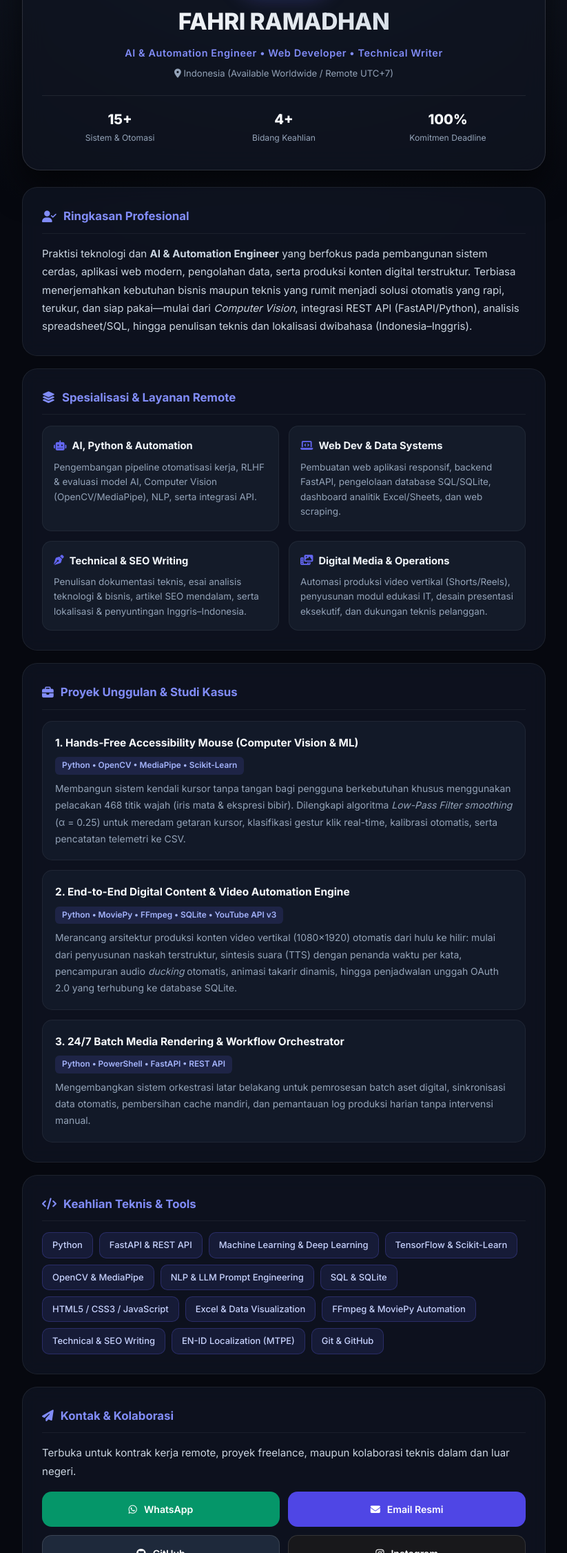
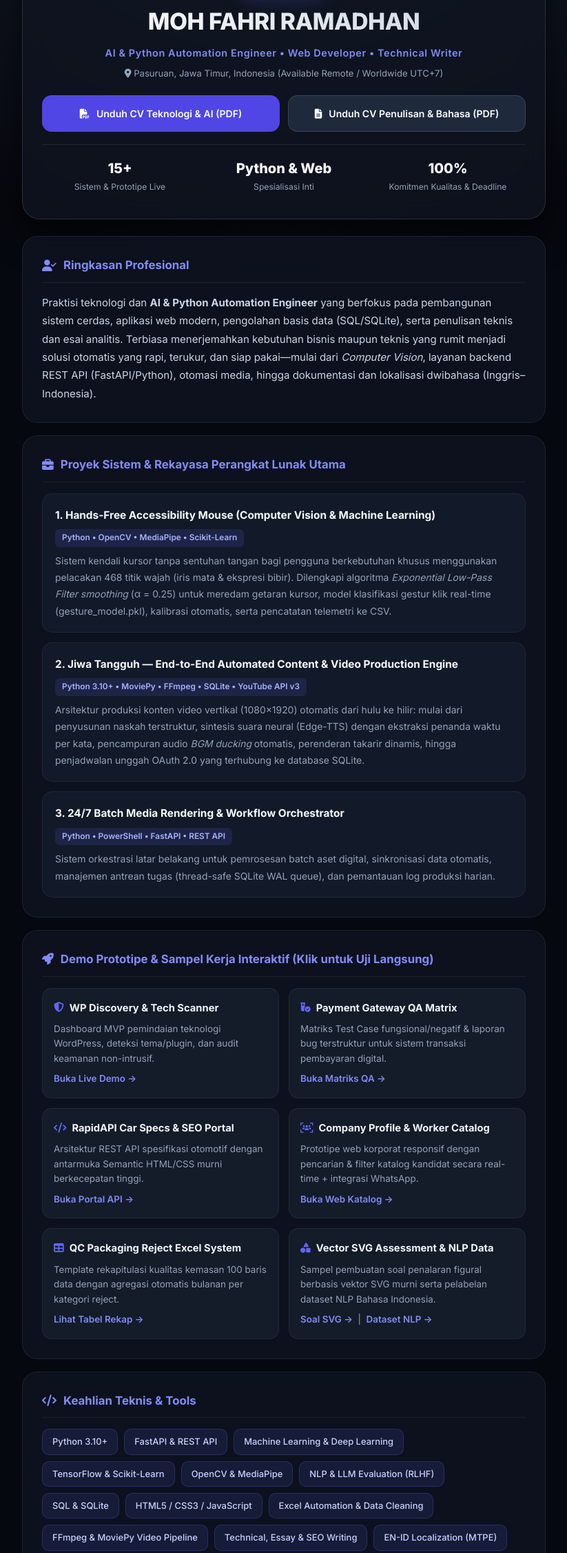
Before and after one commit to fahri-ramadhan23/porto-baru, a plain HTML site: page index.html in a window 1280 px wide. Shown: the part 374-2625 px from the top of the page at 69% size, without its empty margins (228-1051 px from the left). Drawn offline with Linux system fonts and the light colour scheme.

Commit message:
Show full legal name MOH FAHRI RAMADHAN, direct PDF CV download buttons, and live interactive demo showcase on homepage

```diff
--- a/index.html
+++ b/index.html
@@ -3,8 +3,8 @@
 <head>
     <meta charset="UTF-8">
     <meta name="viewport" content="width=device-width, initial-scale=1.0">
-    <title>Fahri Ramadhan | AI & Automation Engineer • Full-Stack & Digital Specialist</title>
-    <meta name="description" content="Portofolio Resmi Fahri Ramadhan — AI Engineer, Python Automation Specialist, Web Developer, dan Technical Content Creator.">
+    <title>Moh Fahri Ramadhan | AI & Python Automation Engineer • Web Developer • Technical Writer</title>
+    <meta name="description" content="Portofolio Resmi Moh Fahri Ramadhan — AI Engineer, Python Automation Specialist, Full-Stack Web Developer, dan Technical Content Creator.">
     <link rel="stylesheet" href="style.css">
     <link rel="stylesheet" href="https://cdnjs.cloudflare.com/ajax/libs/font-awesome/6.4.0/css/all.min.css">
     <link href="https://fonts.googleapis.com/css2?family=Inter:wght@400;500;600;700;800&display=swap" rel="stylesheet">
@@ -18,23 +18,33 @@
     <div class="container">
         <!-- PROFILE CARD -->
         <div class="profile-card">
-            <div class="status-pill"><span class="dot"></span> Tersedia untuk Proyek Remote & Freelance</div>
-            <img src="profile.jpg" alt="Fahri Ramadhan" class="profile-img">
-            <h1>FAHRI RAMADHAN</h1>
-            <p class="tagline">AI & Automation Engineer • Web Developer • Technical Writer</p>
-            <p class="location-text"><i class="fas fa-map-marker-alt"></i> Indonesia (Available Worldwide / Remote UTC+7)</p>
+            <div class="status-pill"><span class="dot"></span> Tersedia untuk Kontrak Remote, Freelance & Kolaborasi Proyek</div>
+            <img src="profile.jpg" alt="Moh Fahri Ramadhan" class="profile-img">
+            <h1>MOH FAHRI RAMADHAN</h1>
+            <p class="tagline">AI & Python Automation Engineer • Web Developer • Technical Writer</p>
+            <p class="location-text"><i class="fas fa-map-marker-alt"></i> Pasuruan, Jawa Timur, Indonesia (Available Remote / Worldwide UTC+7)</p>
+
+            <div class="contact-grid" style="margin: 16px 0 18px 0;">
+                <a href="files/CV_Fahri_Ramadhan_Teknologi_dan_AI.pdf" target="_blank" class="contact-btn mail">
+                    <i class="fas fa-file-pdf"></i> Unduh CV Teknologi & AI (PDF)
+                </a>
+                <a href="files/CV_Fahri_Ramadhan_Penulisan_dan_Translator.pdf" target="_blank" class="contact-btn github">
+                    <i class="fas fa-file-lines"></i> Unduh CV Penulisan & Bahasa (PDF)
+                </a>
+            </div>
+
             <div class="quick-stats">
                 <div class="stat-item">
                     <span class="stat-num">15+</span>
-                    <span class="stat-label">Sistem & Otomasi</span>
+                    <span class="stat-label">Sistem & Prototipe Live</span>
                 </div>
                 <div class="stat-item">
-                    <span class="stat-num">4+</span>
-                    <span class="stat-label">Bidang Keahlian</span>
+                    <span class="stat-num">Python & Web</span>
+                    <span class="stat-label">Spesialisasi Inti</span>
                 </div>
                 <div class="stat-item">
                     <span class="stat-num">100%</span>
-                    <span class="stat-label">Komitmen Deadline</span>
+                    <span class="stat-label">Komitmen Kualitas & Deadline</span>
                 </div>
             </div>
         </div>
@@ -43,54 +53,31 @@
         <section class="content-section">
             <h3><i class="fas fa-user-check"></i> Ringkasan Profesional</h3>
             <p>
-                Praktisi teknologi dan <strong>AI & Automation Engineer</strong> yang berfokus pada pembangunan sistem cerdas, aplikasi web modern, pengolahan data, serta produksi konten digital terstruktur. Terbiasa menerjemahkan kebutuhan bisnis maupun teknis yang rumit menjadi solusi otomatis yang rapi, terukur, dan siap pakai—mulai dari <em>Computer Vision</em>, integrasi REST API (FastAPI/Python), analisis spreadsheet/SQL, hingga penulisan teknis dan lokalisasi dwibahasa (Indonesia–Inggris).
+                Praktisi teknologi dan <strong>AI & Python Automation Engineer</strong> yang berfokus pada pembangunan sistem cerdas, aplikasi web modern, pengolahan basis data (SQL/SQLite), serta penulisan teknis dan esai analitis. Terbiasa menerjemahkan kebutuhan bisnis maupun teknis yang rumit menjadi solusi otomatis yang rapi, terukur, dan siap pakai—mulai dari <em>Computer Vision</em>, layanan backend REST API (FastAPI/Python), otomasi media, hingga dokumentasi dan lokalisasi dwibahasa (Inggris–Indonesia).
             </p>
-        </section>
-
-        <!-- KEAHLIAN LINTAS BIDANG -->
-        <section class="content-section">
-            <h3><i class="fas fa-layer-group"></i> Spesialisasi & Layanan Remote</h3>
-            <div class="service-cards">
-                <div class="service-card">
-                    <h4><i class="fas fa-robot"></i> AI, Python & Automation</h4>
-                    <p>Pengembangan pipeline otomatisasi kerja, RLHF & evaluasi model AI, Computer Vision (OpenCV/MediaPipe), NLP, serta integrasi API.</p>
-                </div>
-                <div class="service-card">
-                    <h4><i class="fas fa-laptop-code"></i> Web Dev & Data Systems</h4>
-                    <p>Pembuatan web aplikasi responsif, backend FastAPI, pengelolaan database SQL/SQLite, dashboard analitik Excel/Sheets, dan web scraping.</p>
-                </div>
-                <div class="service-card">
-                    <h4><i class="fas fa-pen-nib"></i> Technical & SEO Writing</h4>
-                    <p>Penulisan dokumentasi teknis, esai analisis teknologi & bisnis, artikel SEO mendalam, serta lokalisasi & penyuntingan Inggris–Indonesia.</p>
-                </div>
-                <div class="service-card">
-                    <h4><i class="fas fa-photo-film"></i> Digital Media & Operations</h4>
-                    <p>Automasi produksi video vertikal (Shorts/Reels), penyusunan modul edukasi IT, desain presentasi eksekutif, dan dukungan teknis pelanggan.</p>
-                </div>
-            </div>
         </section>
 
         <!-- PROYEK UNGGULAN NYATA -->
         <section class="content-section">
-            <h3><i class="fas fa-briefcase"></i> Proyek Unggulan & Studi Kasus</h3>
+            <h3><i class="fas fa-briefcase"></i> Proyek Sistem & Rekayasa Perangkat Lunak Utama</h3>
 
             <div class="project-item">
                 <div class="project-header">
-                    <h4>1. Hands-Free Accessibility Mouse (Computer Vision & ML)</h4>
+                    <h4>1. Hands-Free Accessibility Mouse (Computer Vision & Machine Learning)</h4>
                     <span class="project-tag">Python • OpenCV • MediaPipe • Scikit-Learn</span>
                 </div>
                 <p>
-                    Membangun sistem kendali kursor tanpa tangan bagi pengguna berkebutuhan khusus menggunakan pelacakan 468 titik wajah (iris mata & ekspresi bibir). Dilengkapi algoritma <em>Low-Pass Filter smoothing</em> (&alpha; = 0.25) untuk meredam getaran kursor, klasifikasi gestur klik real-time, kalibrasi otomatis, serta pencatatan telemetri ke CSV.
+                    Sistem kendali kursor tanpa sentuhan tangan bagi pengguna berkebutuhan khusus menggunakan pelacakan 468 titik wajah (iris mata & ekspresi bibir). Dilengkapi algoritma <em>Exponential Low-Pass Filter smoothing</em> (&alpha; = 0.25) untuk meredam getaran kursor, model klasifikasi gestur klik real-time (<code>gesture_model.pkl</code>), kalibrasi otomatis, serta pencatatan telemetri ke CSV.
                 </p>
             </div>
 
             <div class="project-item">
                 <div class="project-header">
-                    <h4>2. End-to-End Digital Content & Video Automation Engine</h4>
-                    <span class="project-tag">Python • MoviePy • FFmpeg • SQLite • YouTube API v3</span>
+                    <h4>2. Jiwa Tangguh — End-to-End Automated Content & Video Production Engine</h4>
+                    <span class="project-tag">Python 3.10+ • MoviePy • FFmpeg • SQLite • YouTube API v3</span>
                 </div>
                 <p>
-                    Merancang arsitektur produksi konten video vertikal (1080x1920) otomatis dari hulu ke hilir: mulai dari penyusunan naskah terstruktur, sintesis suara (TTS) dengan penanda waktu per kata, pencampuran audio <em>ducking</em> otomatis, animasi takarir dinamis, hingga penjadwalan unggah OAuth 2.0 yang terhubung ke database SQLite.
+                    Arsitektur produksi konten video vertikal (1080x1920) otomatis dari hulu ke hilir: mulai dari penyusunan naskah terstruktur, sintesis suara neural (Edge-TTS) dengan ekstraksi penanda waktu per kata, pencampuran audio <em>BGM ducking</em> otomatis, perenderan takarir dinamis, hingga penjadwalan unggah OAuth 2.0 yang terhubung ke database SQLite.
                 </p>
             </div>
 
@@ -100,8 +87,45 @@
                     <span class="project-tag">Python • PowerShell • FastAPI • REST API</span>
                 </div>
                 <p>
-                    Mengembangkan sistem orkestrasi latar belakang untuk pemrosesan batch aset digital, sinkronisasi data otomatis, pembersihan cache mandiri, dan pemantauan log produksi harian tanpa intervensi manual.
+                    Sistem orkestrasi latar belakang untuk pemrosesan batch aset digital, sinkronisasi data otomatis, manajemen antrean tugas (thread-safe SQLite WAL queue), dan pemantauan log produksi harian.
                 </p>
+            </div>
+        </section>
+
+        <!-- LIVE INTERACTIVE DEMOS -->
+        <section class="content-section">
+            <h3><i class="fas fa-rocket"></i> Demo Prototipe & Sampel Kerja Interaktif (Klik untuk Uji Langsung)</h3>
+            <div class="service-cards">
+                <div class="service-card">
+                    <h4><i class="fas fa-shield-halved"></i> WP Discovery & Tech Scanner</h4>
+                    <p>Dashboard MVP pemindaian teknologi WordPress, deteksi tema/plugin, dan audit keamanan non-intrusif.</p>
+                    <p style="margin-top:8px;"><a href="demos/wp_scanner_dashboard.html" target="_blank" style="color:#818cf8;font-weight:600;text-decoration:none;">Buka Live Demo &rarr;</a></p>
+                </div>
+                <div class="service-card">
+                    <h4><i class="fas fa-vial-circle-check"></i> Payment Gateway QA Matrix</h4>
+                    <p>Matriks Test Case fungsional/negatif & laporan bug terstruktur untuk sistem transaksi pembayaran digital.</p>
+                    <p style="margin-top:8px;"><a href="demos/qa_coolpay_report.html" target="_blank" style="color:#818cf8;font-weight:600;text-decoration:none;">Buka Matriks QA &rarr;</a></p>
+                </div>
+                <div class="service-card">
+                    <h4><i class="fas fa-code"></i> RapidAPI Car Specs & SEO Portal</h4>
+                    <p>Arsitektur REST API spesifikasi otomotif dengan antarmuka Semantic HTML/CSS murni berkecepatan tinggi.</p>
+                    <p style="margin-top:8px;"><a href="demos/car_spec_api_portal.html" target="_blank" style="color:#818cf8;font-weight:600;text-decoration:none;">Buka Portal API &rarr;</a></p>
+                </div>
+                <div class="service-card">
+                    <h4><i class="fas fa-users-viewfinder"></i> Company Profile & Worker Catalog</h4>
+                    <p>Prototipe web korporat responsif dengan pencarian & filter katalog kandidat secara real-time + integrasi WhatsApp.</p>
+                    <p style="margin-top:8px;"><a href="demos/pt_permata_kasih_katalog.html" target="_blank" style="color:#818cf8;font-weight:600;text-decoration:none;">Buka Web Katalog &rarr;</a></p>
+                </div>
+                <div class="service-card">
+                    <h4><i class="fas fa-table"></i> QC Packaging Reject Excel System</h4>
+                    <p>Template rekapitulasi kualitas kemasan 100 baris data dengan agregasi otomatis bulanan per kategori reject.</p>
+                    <p style="margin-top:8px;"><a href="demos/template_reject_packaging_preview.html" target="_blank" style="color:#818cf8;font-weight:600;text-decoration:none;">Lihat Tabel Rekap &rarr;</a></p>
+                </div>
+                <div class="service-card">
+                    <h4><i class="fas fa-shapes"></i> Vector SVG Assessment & NLP Data</h4>
+                    <p>Sampel pembuatan soal penalaran figural berbasis vektor SVG murni serta pelabelan dataset NLP Bahasa Indonesia.</p>
+                    <p style="margin-top:8px;"><a href="demos/sampel_soal_figural_cpns.html" target="_blank" style="color:#818cf8;font-weight:600;text-decoration:none;">Soal SVG &rarr;</a> &nbsp;|&nbsp; <a href="demos/sampel_anotasi_clickbait.html" target="_blank" style="color:#818cf8;font-weight:600;text-decoration:none;">Dataset NLP &rarr;</a></p>
+                </div>
             </div>
         </section>
 
@@ -109,17 +133,17 @@
         <section class="content-section">
             <h3><i class="fas fa-code"></i> Keahlian Teknis & Tools</h3>
             <div class="skills-grid">
-                <span class="skill-badge">Python</span>
+                <span class="skill-badge">Python 3.10+</span>
                 <span class="skill-badge">FastAPI & REST API</span>
                 <span class="skill-badge">Machine Learning & Deep Learning</span>
                 <span class="skill-badge">TensorFlow & Scikit-Learn</span>
                 <span class="skill-badge">OpenCV & MediaPipe</span>
-                <span class="skill-badge">NLP & LLM Prompt Engineering</span>
+                <span class="skill-badge">NLP & LLM Evaluation (RLHF)</span>
                 <span class="skill-badge">SQL & SQLite</span>
                 <span class="skill-badge">HTML5 / CSS3 / JavaScript</span>
-                <span class="skill-badge">Excel & Data Visualization</span>
-                <span class="skill-badge">FFmpeg & MoviePy Automation</span>
-                <span class="skill-badge">Technical & SEO Writing</span>
+                <span class="skill-badge">Excel Automation & Data Cleaning</span>
+                <span class="skill-badge">FFmpeg & MoviePy Video Pipeline</span>
+                <span class="skill-badge">Technical, Essay & SEO Writing</span>
                 <span class="skill-badge">EN-ID Localization (MTPE)</span>
                 <span class="skill-badge">Git & GitHub</span>
             </div>
@@ -127,20 +151,20 @@
 
         <!-- HUBUNGI SAYA -->
         <section class="content-section">
-            <h3><i class="fas fa-paper-plane"></i> Kontak & Kolaborasi</h3>
-            <p style="margin-bottom: 16px;">Terbuka untuk kontrak kerja remote, proyek freelance, maupun kolaborasi teknis dalam dan luar negeri.</p>
+            <h3><i class="fas fa-paper-plane"></i> Kontak Langsung & Kolaborasi</h3>
+            <p style="margin-bottom: 16px;">Respons cepat untuk diskusi proyek pengembangan web/Python, otomasi data, QA testing, maupun penulisan teknis & konten.</p>
             <div class="contact-grid">
                 <a href="https://wa.me/6282244064855" target="_blank" rel="noopener" class="contact-btn wa">
-                    <i class="fab fa-whatsapp"></i> WhatsApp
+                    <i class="fab fa-whatsapp"></i> WhatsApp (0822-4406-4855)
                 </a>
                 <a href="https://mail.google.com/mail/?view=cm&fs=1&to=fahriramaramadhan@gmail.com" target="_blank" rel="noopener" class="contact-btn mail">
-                    <i class="fas fa-envelope"></i> Email Resmi
+                    <i class="fas fa-envelope"></i> fahriramaramadhan@gmail.com
                 </a>
                 <a href="https://github.com/fahri-ramadhan23" target="_blank" rel="noopener" class="contact-btn github">
-                    <i class="fab fa-github"></i> GitHub
+                    <i class="fab fa-github"></i> GitHub (fahri-ramadhan23)
                 </a>
                 <a href="https://www.instagram.com/fahrirama_10" target="_blank" rel="noopener" class="contact-btn ig">
-                    <i class="fab fa-instagram"></i> Instagram
+                    <i class="fab fa-instagram"></i> Instagram (@fahrirama_10)
                 </a>
             </div>
         </section>
```
